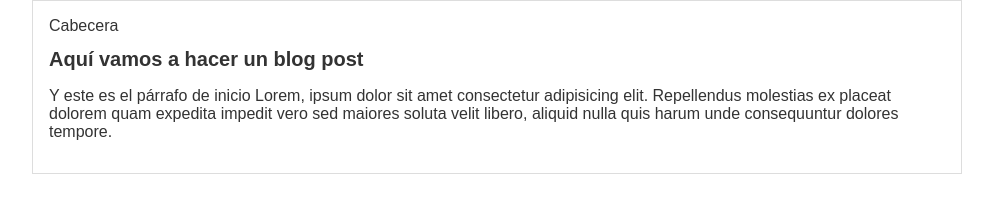
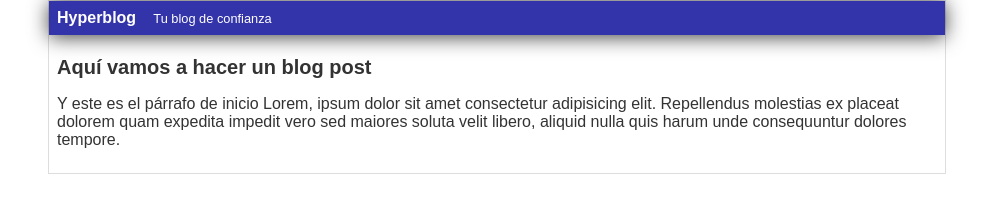
Before and after one commit to sacastrom/hyperblog, a plain HTML site: page articulo.html in a window 1280 px wide. Shown: the whole page, without its empty margins (143-1136 px from the left). Drawn offline with Linux system fonts and the light colour scheme.

Commit message:
finalizada la cabecera con diseño azul

```diff
--- a/articulo.html
+++ b/articulo.html
@@ -10,7 +10,7 @@
 <body>
     <div id="container">
         <div id="cabecera">
-            Cabecera
+            Hyperblog <span id="tagline">Tu blog de confianza</span>
         </div>
         <div id="post">
             <h1>Aquí vamos a hacer un blog post</h1>
--- a/css/estilos.css
+++ b/css/estilos.css
@@ -8,7 +8,7 @@ body{
 
 #container{
     width: 70%;
-    padding: 1em;
+    padding: 0;
     text-align: left;
     border: 1px solid #ddd;
     margin: 0 auto;
@@ -17,3 +17,22 @@ body{
 #container h1{
     font-size: 20px;
 }
+
+#cabecera{
+    background: #33a;
+    box-shadow: 0px 2px 20px 0px rgba(0, 0, 0, 0.75);
+    color: white;
+    font-weight: bold;
+    margin: 0;
+    padding: 0.5em;
+}
+
+#tagline{
+    padding: 0 0 0 1em;
+    font-weight: normal;
+    font-size: 0.8em;
+}
+
+#post{
+    padding: 0.5em;
+}
```
